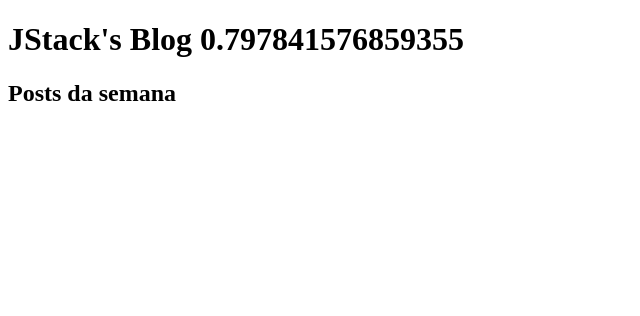
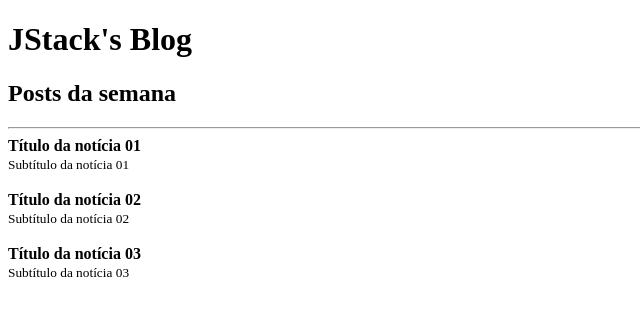
Before and after one commit to Sans-arch/react-fundamentos, a React app: page / in a window 1280 px wide. Shown: the top 316 px of the page, without its empty margins (0-640 px from the left). Built offline with nearby package versions, Linux system fonts and the light colour scheme.

Commit message:
Add component Post, working with props

```diff
--- a/src/App.js
+++ b/src/App.js
@@ -1,12 +1,36 @@
 import React from "react";
 
-const category = 'Posts da semana';
+import Post from "./Post";
 
+const tituloZeroum = 'Título Zero UM';
+
+// Props -> Properties
 function App() {
   return (
     <>
-      <h1>JStack's Blog {Math.random()}</h1>
-      <h2>{category}</h2>
+      <h1 id="idDoTitulo">JStack's Blog</h1>
+      <h2>Posts da semana</h2>
+
+      <hr />
+
+      <Post
+        post={{
+          title: 'Título da notícia 01',
+          subtitle: 'Subtítulo da notícia 01'
+        }}
+      />
+      <Post
+        post={{
+          title: 'Título da notícia 02',
+          subtitle: 'Subtítulo da notícia 02'
+        }}
+      />
+      <Post
+        post={{
+          title: 'Título da notícia 03',
+          subtitle: 'Subtítulo da notícia 03'
+        }}
+      />
     </>
   );
 }
--- /dev/null
+++ b/src/Post.js
@@ -0,0 +1,13 @@
+import React from 'react';
+
+export default function Post(props) {
+  return (
+    <>
+      <article>
+        <strong>{props.post.title}</strong><br />
+        <small>{props.post.subtitle}</small>
+      </article>
+      <br />
+    </>
+  );
+}
```
